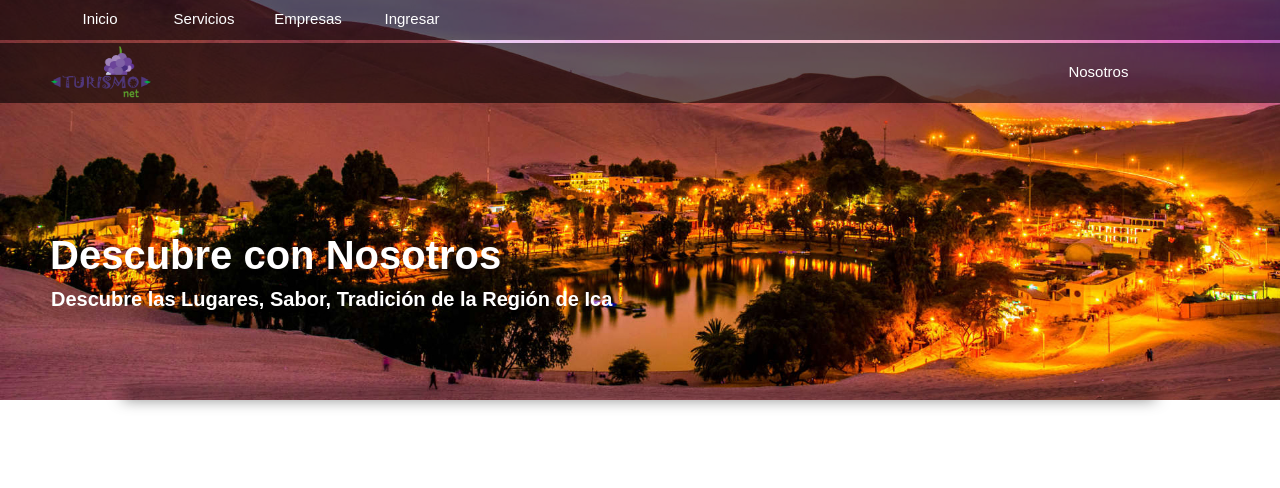
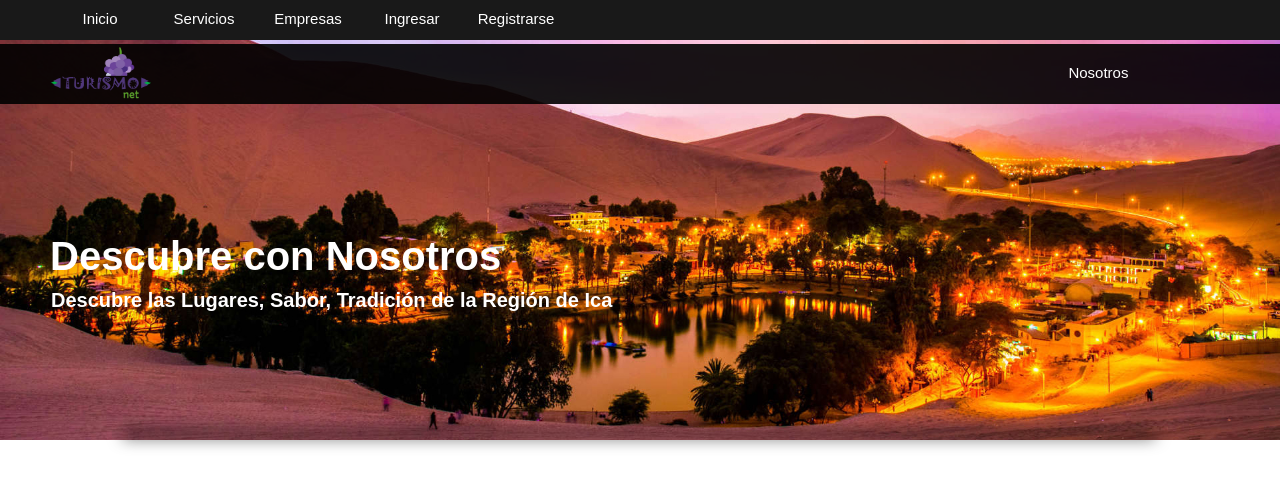
Before and after one commit to jdonaires/TurismoNet, a PHP site: page / in a window 1280 px wide. Shown: the top 488 px of the page. Run offline with PHP 8.4, Linux system fonts and the light colour scheme.

Commit message:
MODIFICACIÓN

```diff
--- a/DESIGNER/CSS/index.css
+++ b/DESIGNER/CSS/index.css
@@ -17,25 +17,25 @@
 
 
 /*CONTENEDOR DEL MENU*/
-.contenedor-fondo .contenedor-menu {
-  position: absolute;
-  background: rgba(0,0,0,.6);
+.contenedor-menu {
+  position: relative;
+  background: rgba(0,0,0,.9);
   width: 100%;
   height: 40px;
 }
 
-.contenedor-fondo .contenedor-menu .contenedor-opciones {
+.contenedor-menu .contenedor-opciones {
   display: inline-block;
   margin-left: 50px;
 }
 
-.contenedor-fondo .contenedor-menu .contenedor-opciones li {
+.contenedor-menu .contenedor-opciones li {
   display: inline-block;
   text-decoration: none;
   padding: 5px 0px;
 }
 
-.contenedor-fondo .contenedor-menu .contenedor-opciones li a {
+.contenedor-menu .contenedor-opciones li a {
   display: inline-block;
   padding: 5px 5px;
   width: 100px;
@@ -49,7 +49,7 @@
   transition: all .5s ease;
 }
 
-.contenedor-fondo .contenedor-menu .contenedor-opciones li a:hover {
+.contenedor-menu .contenedor-opciones li a:hover {
   border-bottom: 2px solid #fff;
 }
 
@@ -57,11 +57,11 @@
 /*CONTENEDOR DEL LOGO*/
 .contenedor-fondo .contenedor-logo {
   position: relative;
-  background: rgba(0,0,0,.6);
+  background: rgba(0,0,0,.9);
   width: 100%;
   height: 60px;
   display: inline-block;
-  margin-top: 43px;
+  margin-top: 4px;
 }
 
 .contenedor-fondo .contenedor-logo img{
--- /dev/null
+++ b/DESIGNER/JS/index.js
@@ -0,0 +1,14 @@
+$(document).ready(function() {
+  $('#index').click(function() {
+    $('#contenido').load("lis_Lugares.php");
+  });
+  $('#login').click(function() {
+    $('#contenido').load("login.php");
+  });
+  $('#regUsuario').click(function() {
+    $('#contenido').load("registroUsuario.php");
+  });
+  $('#Venta').click(function() {
+    $('#contenido').load("reg_venta.php");
+  });
+});
--- a/DESIGNER/index.php
+++ b/DESIGNER/index.php
@@ -6,49 +6,26 @@
     <link rel="stylesheet" href="CSS/index.css">
   </head>
   <body>
-    <div class="contenedor-fondo">
-      <div class="contenedor-menu">
-        <div class="contenedor-opciones">
-          <li><a href="#">Inicio</a></li>
-          <li><a href="#">Servicios</a></li>
-          <li><a href="#">Empresas</a></li>
-          <li><a href="login.php">Ingresar</a></li>
-        </div>
-        <div class="contenedor-redes">
-        </div>
+
+    <div class="contenedor-menu">
+      <div class="contenedor-opciones">
+        <li><a href="#" id="index">Inicio</a></li>
+        <li><a href="#">Servicios</a></li>
+        <li><a href="#">Empresas</a></li>
+        <li><a href="#" id="login">Ingresar</a></li>
+        <li><a href="#" id="regUsuario">Registrarse</a></li>
       </div>
-      <div class="contenedor-logo">
-        <img src="IMG/logo.png">
-        <li><a href="#">Nosotros</a></li>
+      <div class="contenedor-redes">
       </div>
-      <h2>Descubre con Nosotros</h2>
-      <h3>Descubre las Lugares, Sabor, Tradición de la Región de Ica</h3>
     </div>
 
-    <div class="contenedor-lugares">
-      <!--PHP PARA LISTAR-->
-      <?php
-      require_once("../DAO/Lugar_turistico.php");
-      $list = new TuristicoDAO();
-      $resl = array();
-      $resl = $list->List_LugarPri();
-       ?>
-      <?php
-      foreach ($resl as $value) {
-        ?>
-        <div class="sub-contenedor">
-          <div class="contenedor-1">
-            <h3><?php echo $value->__GET('titulo'); ?></h3>
-            <img src="<?php echo $value->__GET('imgLugar'); ?>">
-          </div>
-          <div class="contenedor-2">
-            <h4><?php echo $value->__GET('descripcion'); ?></h4>
-            <input type="button" name="" value="Mostrar mas">
-          </div>
-        </div>
-        <?php
-      }
-       ?>
+    <!--CONTENEDOR-->
+    <div class="iframe" id="contenido">
+      <?php include "lis_Lugares.php"; ?>
     </div>
+
+
+    <script type="text/javascript" src="JS/jquery-3.3.1.min.js"></script>
+    <script type="text/javascript" src="JS/index.js"></script>
   </body>
 </html>
--- a/DESIGNER/login.php
+++ b/DESIGNER/login.php
@@ -6,11 +6,11 @@
     <link rel="stylesheet" href="CSS/style.css">
   </head>
   <body>
-    <div class="contenedor-fondo">
+    <div class="contenedor-fondo-login">
       <div class="contenedor-fomulario">
         <form class="" action="<?php echo htmlspecialchars($_SERVER['PHP_SELF']) ?>" method="post">
           <h4>INICIAR SESIÓN</h4>
-          <a href="#">Registrarse</a>
+          <!-- <a href="#">Registrarse</a> -->
           <div class="contenedor-usuario-contraseña">
             <li><span class="icono icon-user"></span></li>
             <input type="text" name="" value="" placeholder="Ingrese su Usuario" required>
```
Also changed, not shown: DESIGNER/CSS/login.css (+9 -9 lines), DESIGNER/lis_Lugares.php (added, +41 -0 lines), DESIGNER/registroUsuario.php (+0 -11 lines).
